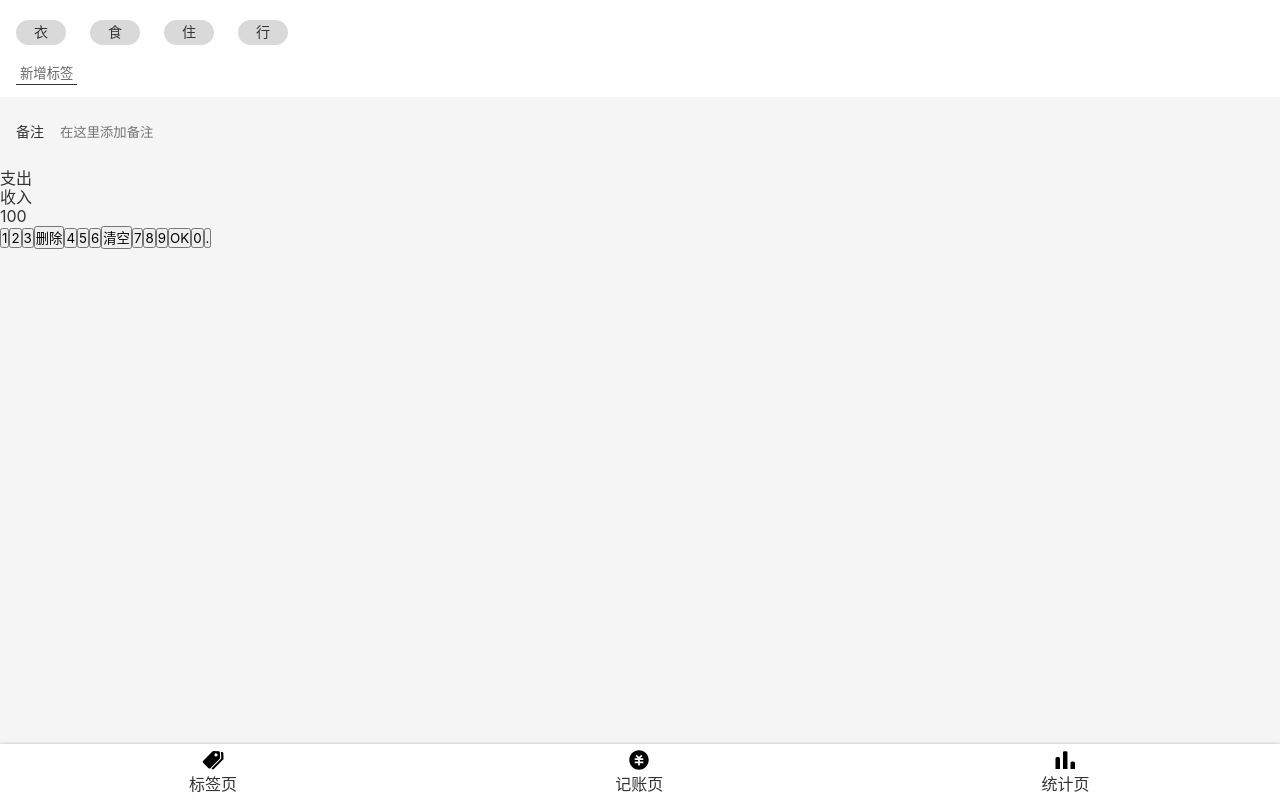
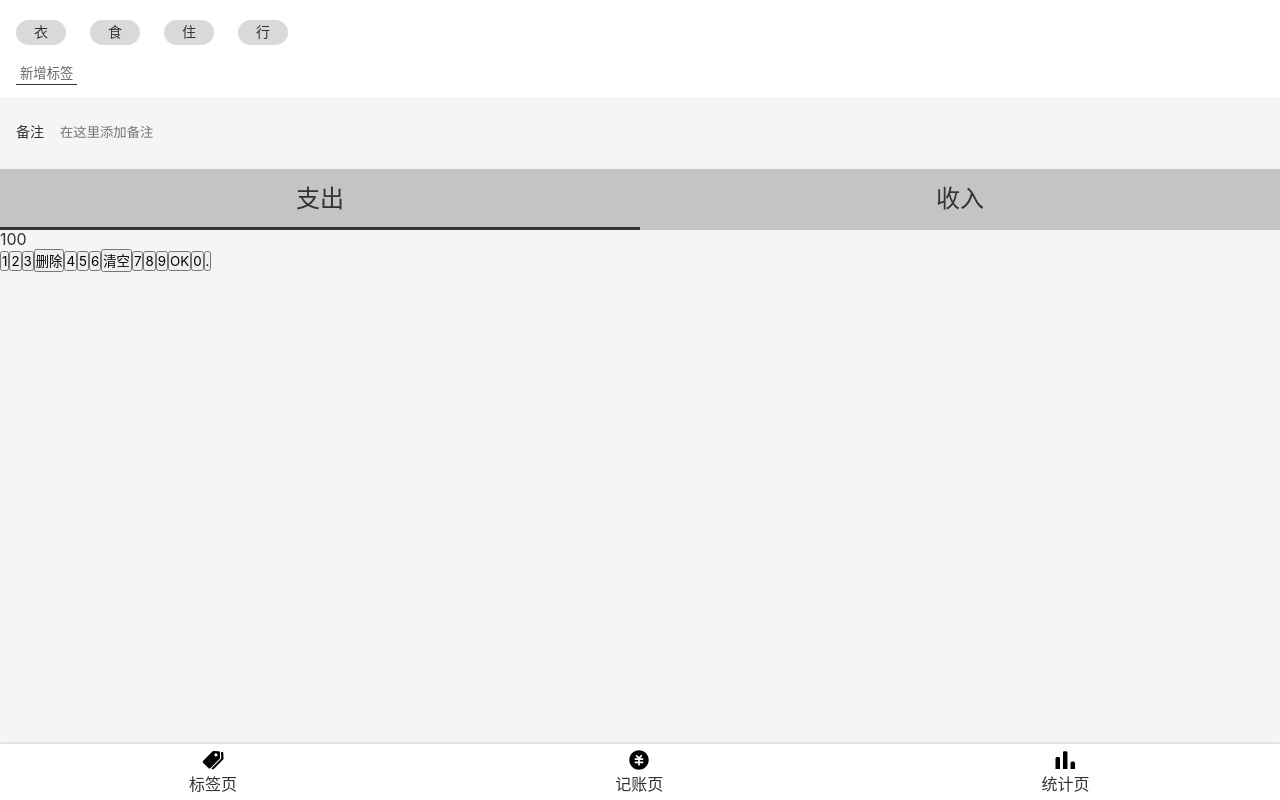
Before and after one commit to MimanchiJiang/React-money, a React app: page /#/ in a window 1280 px wide. Built offline with nearby package versions, Linux system fonts and the light colour scheme.

Commit message:
收入类型UI完成

```diff
--- a/src/views/money.tsx
+++ b/src/views/money.tsx
@@ -44,7 +44,29 @@
     }
   }
 `;
-const Category = styled.section``;
+const Category = styled.section`
+  font-size: 24px;
+  > ul {
+    display: flex;
+    background: #c4c4c4;
+    > li {
+      width: 50%;
+      text-align: center;
+      padding: 16px 0;
+      position: relative;
+      &.selected:after {
+        content: "";
+        display: block;
+        height: 3px;
+        width: 100%;
+        background: #333;
+        position: absolute;
+        bottom: 0;
+        left: 0;
+      }
+    }
+  }
+`;
 const NumberPad = styled.section``;
 const Money = () => {
   return (
@@ -66,7 +88,7 @@
       </Notes>
       <Category>
         <ul>
-          <li>支出</li>
+          <li className="selected">支出</li>
           <li>收入</li>
         </ul>
       </Category>
```
